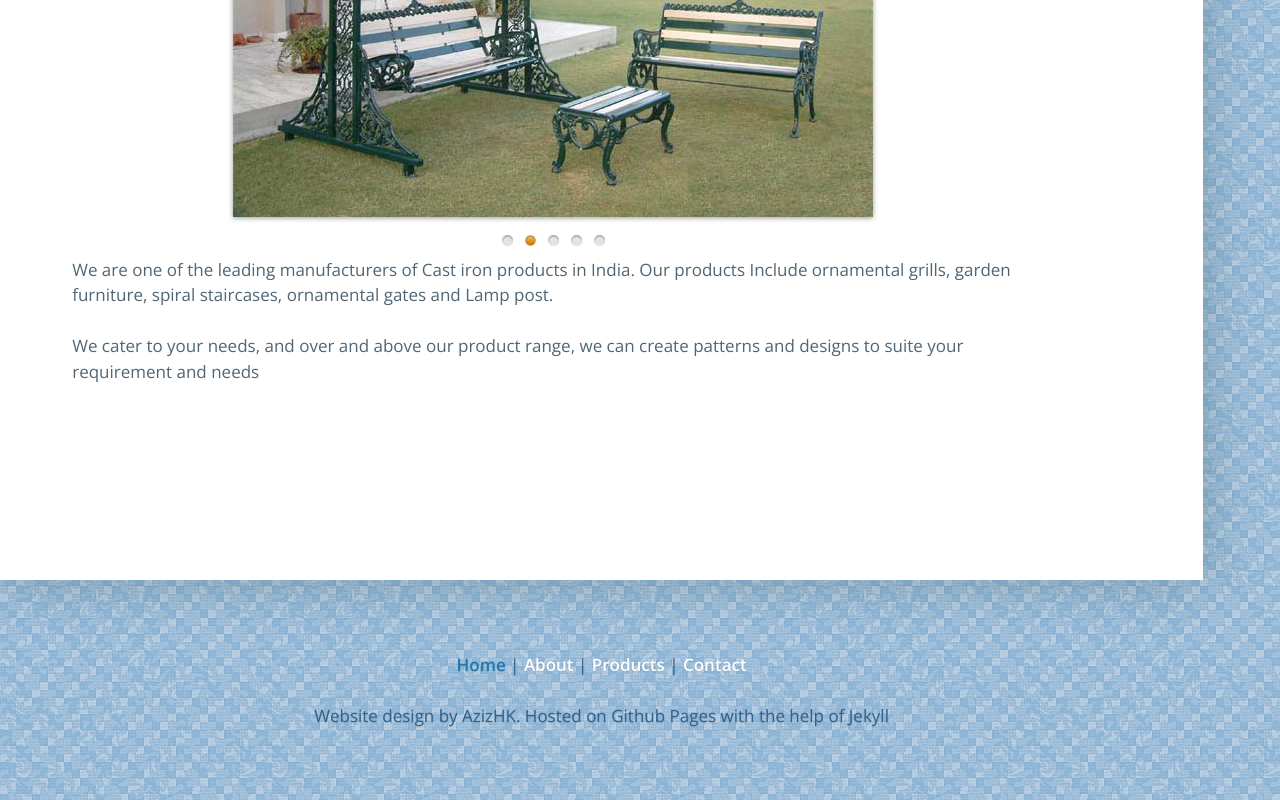
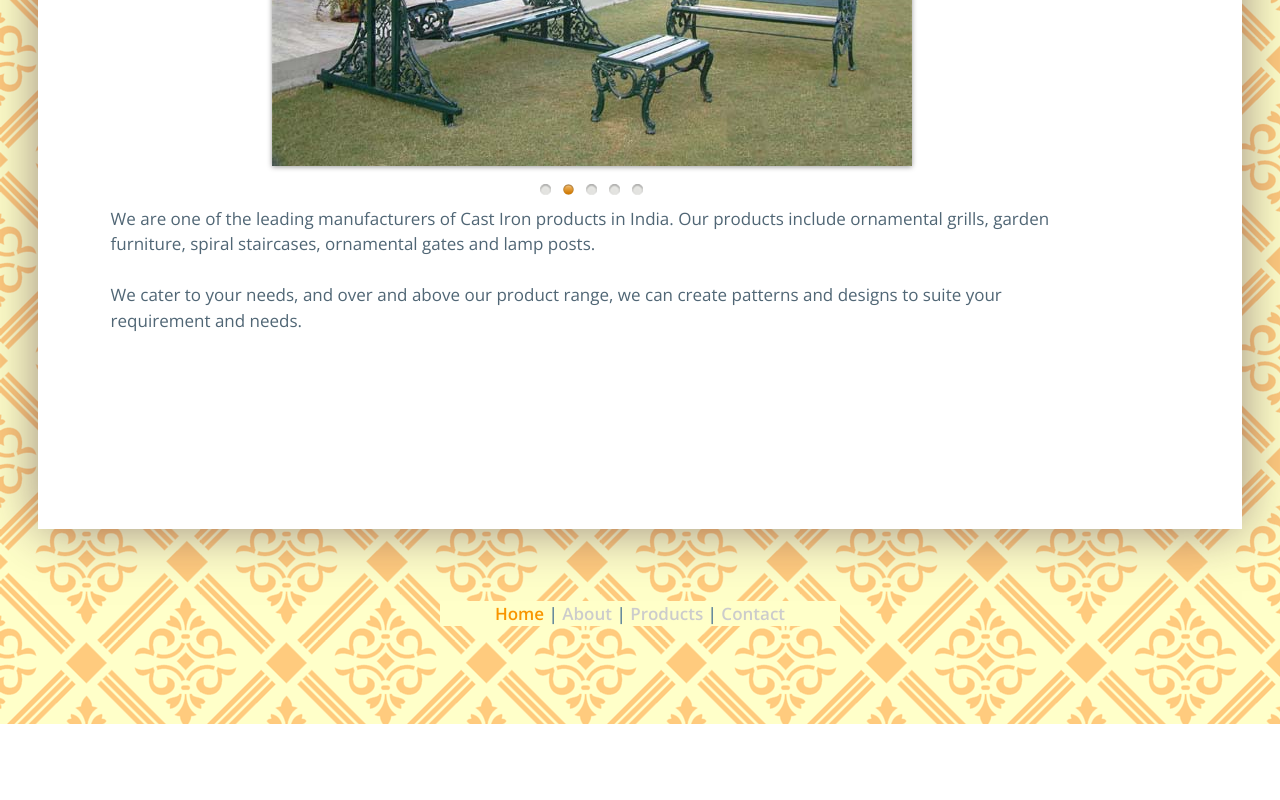
Before and after one commit to termvader/raj-inds-amd, a plain HTML site: page index.html in a window 1280 px wide. Shown: the part 566-1366 px from the top of the page. After the commit the page ends 1290 px from the top, so only its background shows below. Drawn offline with nearby package versions, Linux system fonts and the light colour scheme.

Commit message:
Color Scheme change

```diff
--- a/assets/css/styles.css
+++ b/assets/css/styles.css
@@ -213,7 +213,7 @@ html {
 
 body {
 	min-height: 100%;
-	background: url(../img/light-blue-bg.jpg);
+	background: url(../img/PeaSoup.png);
 }
 
 p,ul,ol,dd,hr,address,table,.red-box,.yellow-box,.green-box,pre,.gray-box,.highlight,.secondary-photo,#goog-wm-qt {
@@ -223,6 +223,7 @@ p,ul,ol,dd,hr,address,table,.red-box,.yellow-box,.green-box,pre,.gray-box,.highl
 
 .outer-container {
 	max-width: 94%;
+	margin: 0 auto;
 }
 
 @media (min-width:1600px) {
@@ -248,7 +249,7 @@ p,ul,ol,dd,hr,address,table,.red-box,.yellow-box,.green-box,pre,.gray-box,.highl
 
 .inner-container {
 	background: #fff;
-	box-shadow: 0 0 3em 0 rgba(12,54,30,0.25);
+	box-shadow: 0 0 3em 0 rgba(54,20,54,0.5);
 }
 
 .site-header {
@@ -307,10 +308,6 @@ p,ul,ol,dd,hr,address,table,.red-box,.yellow-box,.green-box,pre,.gray-box,.highl
 		width: auto;
 	}
 
-}
-
-.site-footer {
-	padding: 6%;
 }
 
 html {
@@ -638,7 +635,7 @@ a:link,a:visited {
 }
 
 a:hover {
-	color: #83ACD1;
+	color: #f99500;
 }
 
 a:focus,a:active {
@@ -770,7 +767,7 @@ img {
 	background: #3498db;
 	color: #f6f6f6 !important;
 	text-shadow: 0 1px 0 #3498db;
-	box-shadow: 0 .25em 0 0 #2077b2;
+	box-shadow: 0 .25em 0 0 #f99500;
 }
 
 .continue-reading:visited,#goog-wm-sb:visited,.button-blue:visited {
@@ -778,7 +775,7 @@ img {
 }
 
 .continue-reading:hover,#goog-wm-sb:hover,.continue-reading:active,#goog-wm-sb:active,.button-blue:hover,.button-blue:active {
-	background: #2077b2;
+	background: #f99500;
 	color: #fff !important;
 	text-shadow: 0 1px 0 #16557e;
 	box-shadow: 0 .25em 0 0 #16557e;
@@ -1300,7 +1297,7 @@ nav a:link,nav a:visited {
 }
 
 nav a:hover {
-	color: #83ACD1;
+	color: #f99500;
 }
 
 nav a:focus,nav a:active {
@@ -1346,7 +1343,7 @@ nav a:focus,nav a:active {
 
 .page-home .nav-home,.page-about .nav-about, .page-products .nav-products, .page-contact .nav-contact{
 	cursor: text;
-	color: #2077b2;
+	color: #f99500;
 	border-bottom: none !important;
 }
 
@@ -1479,12 +1476,18 @@ nav a:focus,nav a:active {
 
 .site-footer {
 	color: #31628E;
-	text-shadow: 0 1px 1px rgba(80,102,117,0.25);
 	text-align: center;
+	padding: 6%;
 }
 
 .site-footer a{
-	color: #FFFFFF;
+	color: #CCCCCC;
+}
+
+.site-footer div{
+	max-width: 400px;
+	background-color: #ffffc9;
+	margin: 0 auto;
 }
 
 .footer-icons {
@@ -1696,7 +1699,7 @@ a.prodimg {
 }
 
 .prodimg img:hover {
-	border: 4px solid #83ACD1;
+	border: 4px solid #f99500;
 }
 
 .prodimg img {
--- a/assets/js/js-image-slider.css
+++ b/assets/js/js-image-slider.css
@@ -28,6 +28,7 @@
 	top:0px;left:0px;border:0;padding:0;margin:0;
 	width:100%;height:100%;
 }
+
 #slider .video {
 	background:transparent url(video.png) no-repeat 50% 50%;
 }
--- a/index.html
+++ b/index.html
@@ -10,9 +10,9 @@
     <link href="//themes.googleusercontent.com" rel="dns-prefetch">
     <link href="//www.google-analytics.com" rel="dns-prefetch">
 
-      <title>Home &ndash; Raj Industries Ahmedabad</title>
-      <meta content="Home" property="og:title">
-      <meta content="Home" name="twitter:title">
+      <title>Raj Industries Ahmedabad</title>
+      <meta content="Raj Industries Ahmedabad" property="og:title">
+      <meta content="Raj Industries Ahmedabad" name="twitter:title">
 
     <meta content="Raj Industries Ahmedabad" property="og:site_name">
 
@@ -30,7 +30,7 @@
     <link href="/favicon.ico" rel="shortcut icon">
     <link href="http://rajindustriesamd.com/" rel="canonical">
 
-      <meta content="article" property="og:type">
+      <meta content="website" property="og:type">
 
     <meta content="summary" name="twitter:card">
 
@@ -86,7 +86,7 @@
 
 <article class="page hentry">
   <header class="entry-header">
-    <h1 class="entry-title">Home</h1>
+    <h1 class="entry-title"></h1>
   </header>
   <div class="entry-content">
   	<p><link href="assets/js/js-image-slider.css" rel="stylesheet" type="text/css" /></p>
@@ -104,30 +104,26 @@
         <img src="assets/img/slider/4.jpg" alt="" />
         <img src="assets/img/slider/5.jpg" alt="" />
     </div>
-    <div id="htmlcaption" style="display: none;">
-        <em>HTML</em> caption. Link to <a href="http://www.google.com/">Google</a>.
-    </div>
 </div>
 
 
-<p>We are one of the leading manufacturers of Cast iron products in India. Our products Include ornamental grills, garden furniture, spiral staircases, ornamental gates and Lamp post.</p>
+<p>We are one of the leading manufacturers of Cast Iron products in India. Our products include ornamental grills, garden furniture, spiral staircases, ornamental gates and lamp posts.</p>
 
-<p>We cater to your needs, and over and above our product range, we can create patterns and designs to suite your requirement and needs</p>
+<p>We cater to your needs, and over and above our product range, we can create patterns and designs to suite your requirement and needs.</p>
 
   </div>
 </article>
         </div>
       </div>
       <footer class="site-footer" role="contentinfo">
+        <div>
           <p>
             <a class="nav-home" href="">Home</a> |
             <a class="nav-about" href="about/">About</a> |
             <a class="nav-products" href="products/">Products</a> |
             <a class="nav-contact" href="contact/">Contact</a>
           </p>
-        <p>
-          Website design by AzizHK. Hosted on Github Pages with the help of Jekyll
-        </p>
+        <div>
       </footer>
     </div>
     <script type="text/javascript">
```
Also changed, not shown: about/index.html (+2 -3 lines), contact/index.html (+2 -3 lines), products/garden-furniture/index.html (+2 -3 lines), products/gates/index.html (+2 -3 lines), products/gazebo/index.html (+2 -3 lines), products/index.html (+2 -3 lines), products/lamp-posts/index.html (+2 -3 lines), assets/img/PeaSoup.png (added). Lines whose indentation alone changed are shown as unchanged.
